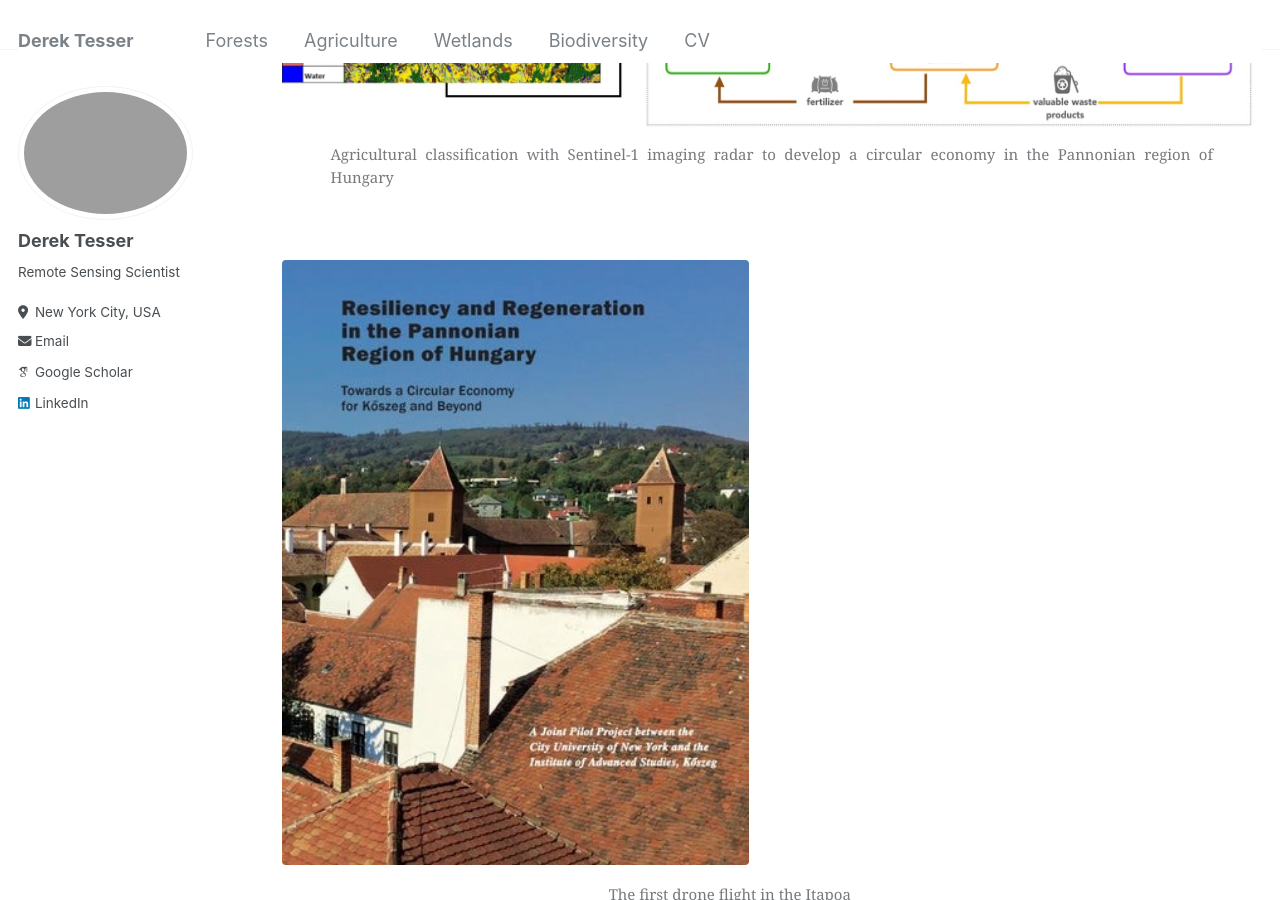
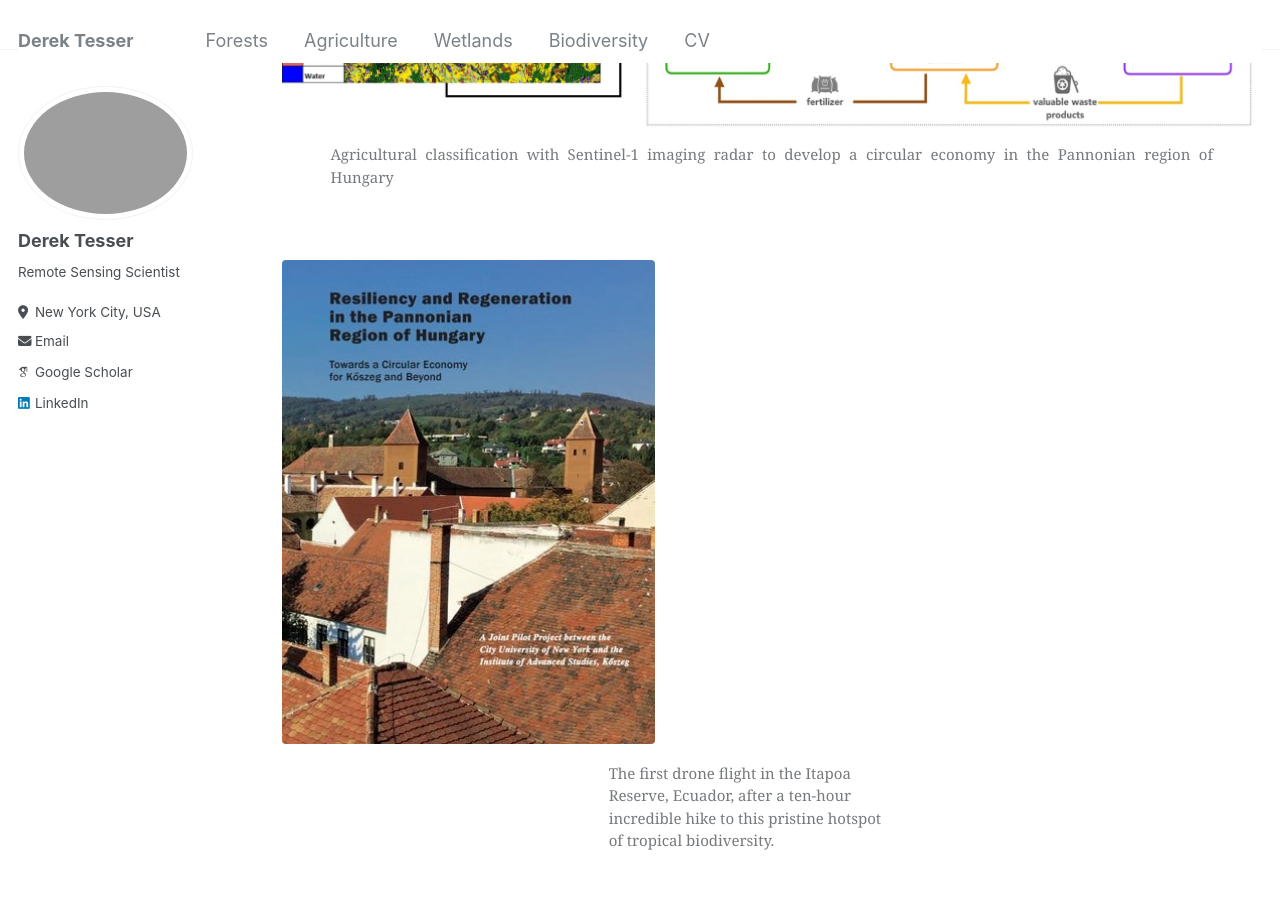
Before and after one commit to dstesser/dstesser.github.io, a Jekyll site: the page built from _pages/agriculture.md, in a window 1280 px wide and 900 px high, scrolled down 1382 px. Built offline with Jekyll 4.4.1, drawn with Linux system fonts in a browser that asks for light colours; some web fonts are replaced.

Commit message:
Update agriculture.md

```diff
--- a/_pages/agriculture.md
+++ b/_pages/agriculture.md
@@ -47,7 +47,7 @@ Update text here on what we did for agriclture inventories to reinvision circula
 
 <div style="text-align:left;">
     <figure style="display:inline-block; text-align: left;">
-        <img src="https://raw.githubusercontent.com/dstesser/dstesser.github.io/master/images/koszeg%20book.jpg" style="width: 50%;">
+        <img src="https://raw.githubusercontent.com/dstesser/dstesser.github.io/master/images/koszeg%20book.jpg" style="width: 40%;">
         <figcaption style="font-size: 15px; max-width: 30%; text-align:left; margin: 0 auto;">The first drone flight in the Itapoa Reserve, Ecuador, after a ten-hour incredible hike to this pristine hotspot of tropical biodiversity.</figcaption>
     </figure>
 </div>
```
